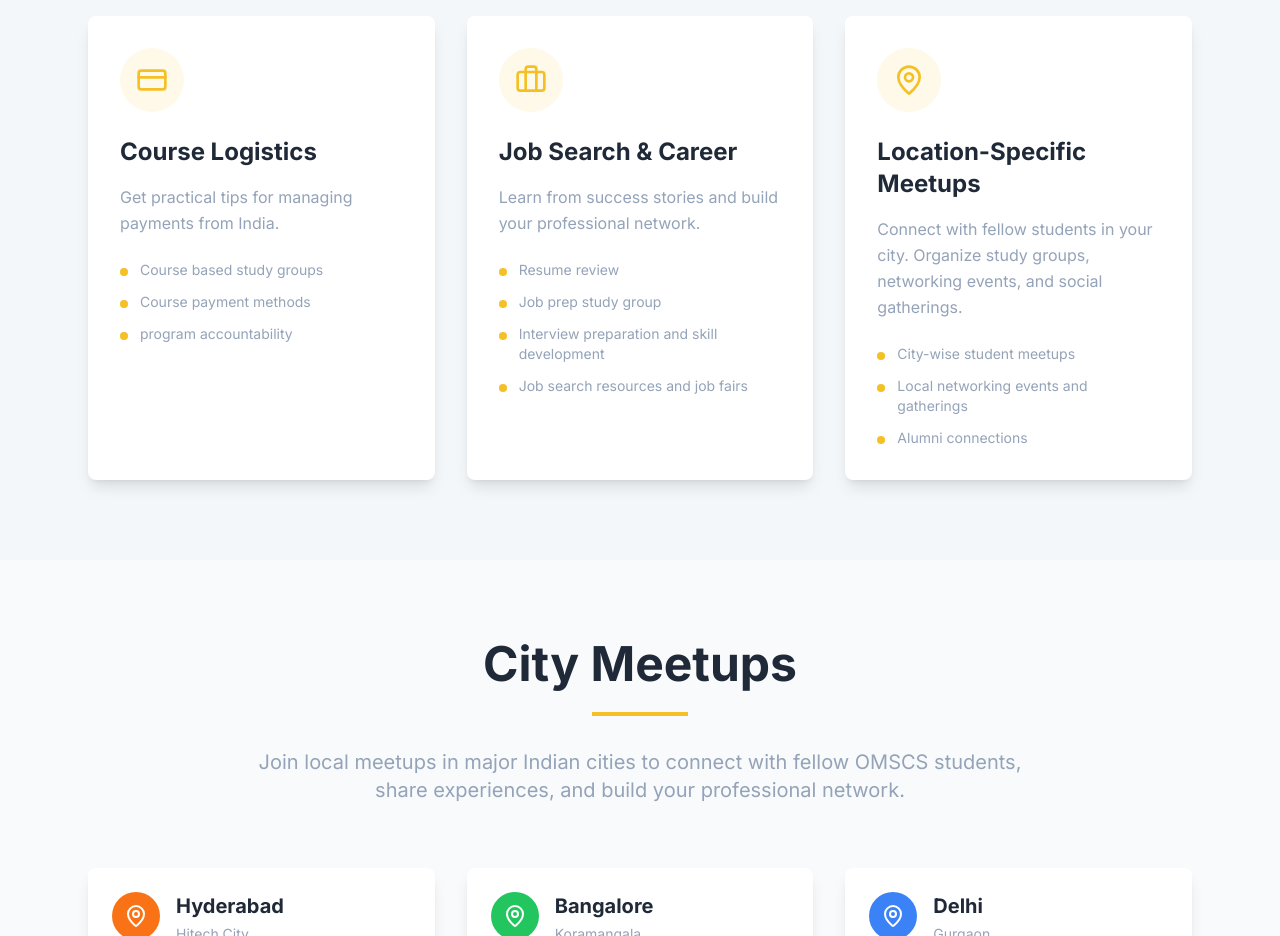
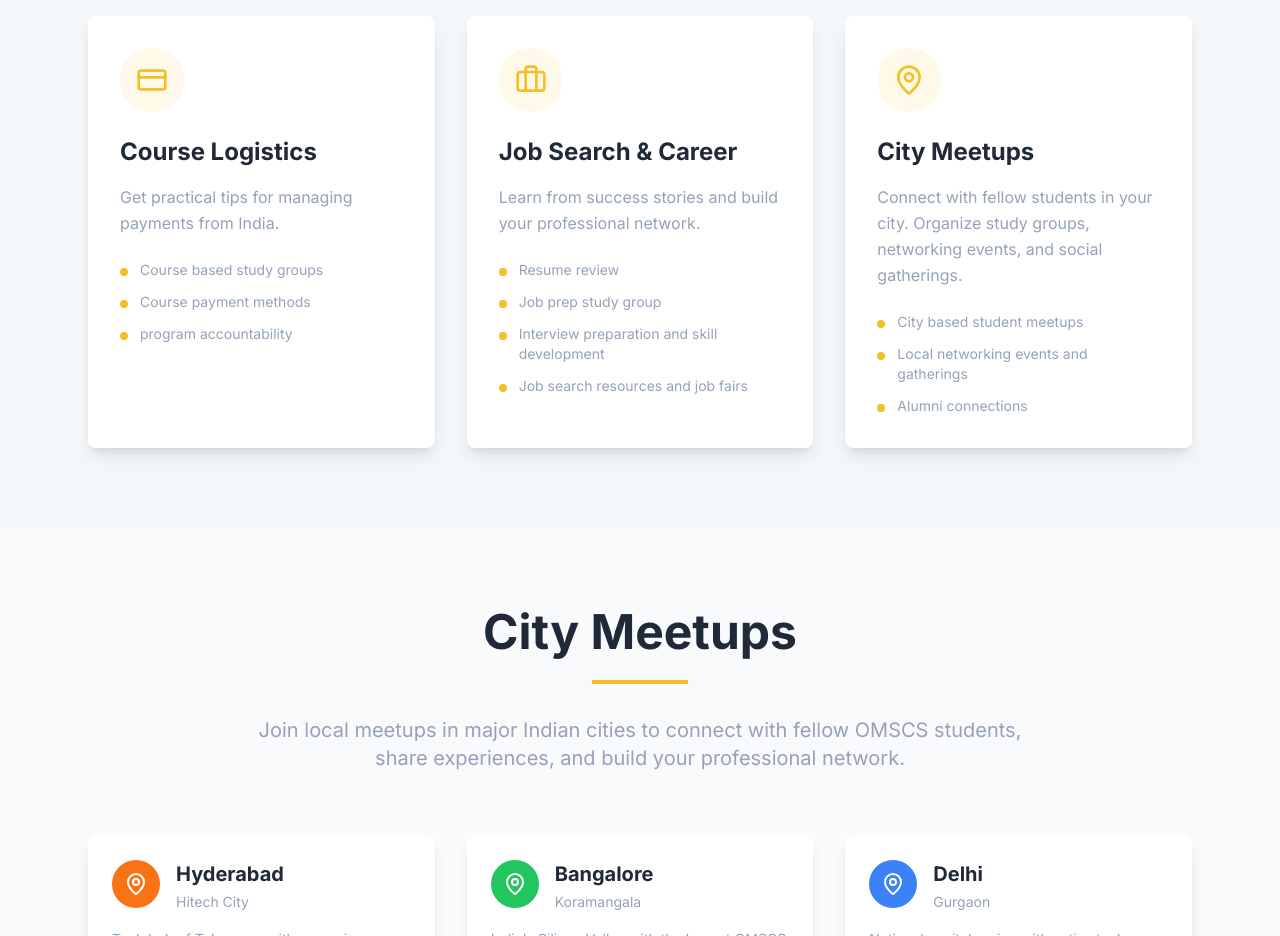
Before and after one commit to gatechindian/gatechindian.github.io, a Next.js app: page / in a window 1280 px wide. Shown: the part 1920-2856 px from the top of the page. Built offline with nearby package versions, Linux system fonts and the light colour scheme.

Commit message:
fixed heading

```diff
--- a/components/core-topics-section.tsx
+++ b/components/core-topics-section.tsx
@@ -29,10 +29,10 @@ const topics = [
   },
   {
     icon: MapPin,
-    title: 'Location-Specific Meetups',
+    title: 'City Meetups',
     description: 'Connect with fellow students in your city. Organize study groups, networking events, and social gatherings.',
     details: [
-      'City-wise student meetups',
+      'City based student meetups',
       'Local networking events and gatherings',
       'Alumni connections'
     ]
```
